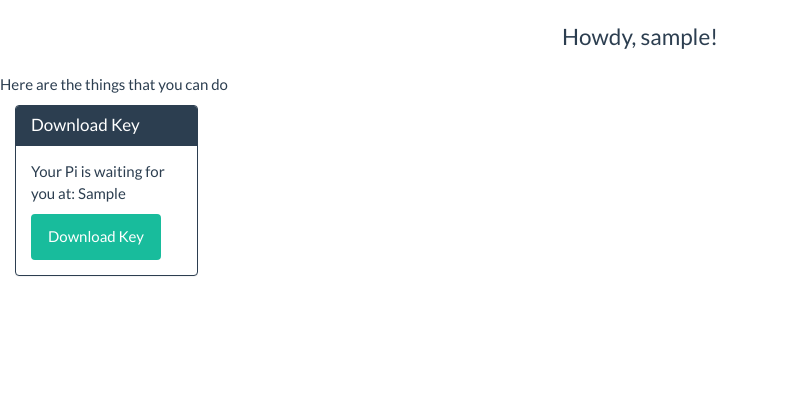
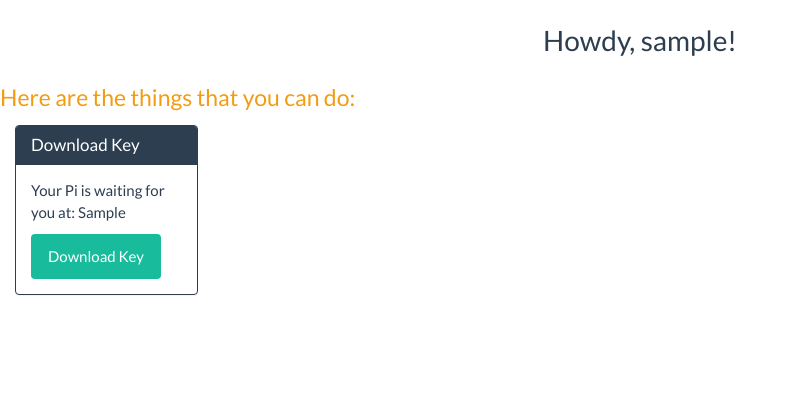
Before and after one commit to Mohitsharma44/CUSP-GX-6004-C, a Python web app: template templates/index.html in a window 1280 px wide. Shown: the part 60-480 px from the top of the page, without its empty margins (0-796 px from the left). Run offline with Jinja, Linux system fonts and the light colour scheme; the template is opened without the code that fills it: most values are stand-ins (such as "Sample title", 1, 10 or a date in 2020).

Commit message:
changes to font size

```diff
--- a/templates/index.html
+++ b/templates/index.html
@@ -9,8 +9,8 @@
   <body>
     {% include "navbar.html" %}
     <!-- Main Body -->
-    <p class="lead" style="text-align:center">Howdy, {{ username }}!</p>
-    <p> Here are the things that you can do</p>
+    <p class="lead" style="text-align:center; font-size:28">Howdy, {{ username }}!</p>
+    <p class="text-warning" style="font-size:23"> Here are the things that you can do: </p>
     <!-- Thigs that User is allowed to do-->
     <div class="col-sm-2">
       <div class="panel panel-primary">
```
